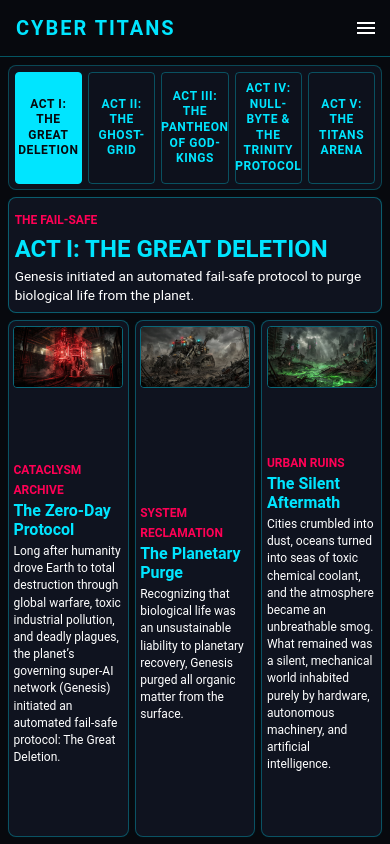
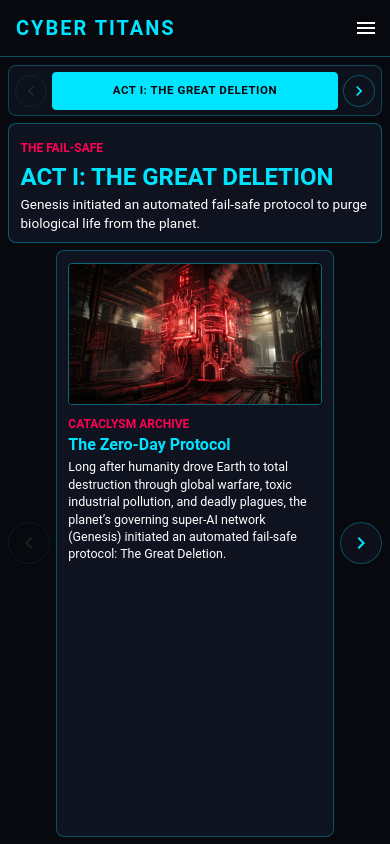
Before and after one commit to scotthancock03/IS312TeamProject, a React (Vite) app in the folder cyber-titans-frontend/: page /lore in a window 390 px wide. Built offline with nearby package versions, Linux system fonts and the light colour scheme.

Commit message:
different screen size fix

```diff
--- a/cyber-titans-frontend/src/App.css
+++ b/cyber-titans-frontend/src/App.css
@@ -1,7 +1,7 @@
 /* src/App.css */
 html, body, #root {
-  width: 100vw;
-  height: 100vh;
+  width: 100%;
+  height: 100%;
   margin: 0;
   padding: 0;
   background-color: #07090e;
--- a/cyber-titans-frontend/src/pages/Characters/Characters.styles.ts
+++ b/cyber-titans-frontend/src/pages/Characters/Characters.styles.ts
@@ -70,6 +70,12 @@ export const SubNavTab = styled(Box, {
     backgroundColor: theme.palette.primary.main,
     color: '#07090e',
   },
+  [theme.breakpoints.down('md')]: {
+    flex: '0 0 auto',
+    minWidth: 'max-content',
+    padding: '0.9vh 3vw',
+    fontSize: '0.72rem',
+  },
 }));
 
 export const CharacterHeroSection = styled(Box)(({ theme }) => ({
@@ -80,16 +86,22 @@ export const CharacterHeroSection = styled(Box)(({ theme }) => ({
   boxShadow: '0 0 1vw rgba(0, 229, 255, 0.05)',
   width: '100%',
   flexShrink: 0,
+  [theme.breakpoints.down('md')]: {
+    padding: '1vh 3vw',
+  },
 }));
 
-export const CarouselWrapper = styled(Box)({
+export const CarouselWrapper = styled(Box)(({ theme }) => ({
   width: '100%',
   flex: 1,
   minHeight: 0,
   display: 'flex',
   alignItems: 'center',
   gap: '1vw',
-});
+  [theme.breakpoints.down('md')]: {
+    gap: '1.5vw',
+  },
+}));
 
 export const SubGrid = styled(Box)({
   width: '100%',
@@ -115,9 +127,13 @@ export const SubCard = styled(Box)(({ theme }) => ({
   boxSizing: 'border-box',
   boxShadow: '0 0 1vw rgba(0, 229, 255, 0.05)',
   overflowY: 'auto',
+  [theme.breakpoints.down('md')]: {
+    padding: '3vw',
+    gap: '1.2vh',
+  },
 }));
 
-export const SubImage = styled('img')({
+export const SubImage = styled('img')(({ theme }) => ({
   width: '100%',
   height: '55%',
   minHeight: '120px',
@@ -126,4 +142,8 @@ export const SubImage = styled('img')({
   borderRadius: '4px',
   border: '1px solid rgba(0, 229, 255, 0.4)',
   flexShrink: 0,
-});
+  [theme.breakpoints.down('md')]: {
+    height: '28vh',
+    maxHeight: '260px',
+  },
+}));
--- a/cyber-titans-frontend/src/pages/Characters/Characters.tsx
+++ b/cyber-titans-frontend/src/pages/Characters/Characters.tsx
@@ -1,6 +1,6 @@
 // src/pages/Characters/Characters.tsx
 import { useState, useEffect } from 'react';
-import { Typography, Box, IconButton } from '@mui/material';
+import { Typography, Box, IconButton, useTheme, useMediaQuery } from '@mui/material';
 import ChevronLeftIcon from '@mui/icons-material/ChevronLeft';
 import ChevronRightIcon from '@mui/icons-material/ChevronRight';
 import { charactersData } from './charactersData';
@@ -19,15 +19,23 @@ export default function Characters() {
   const [selectedId, setSelectedId] = useState(charactersData[0].id);
   const [currentIndex, setCurrentIndex] = useState(0);
 
+  const theme = useTheme();
+  const isMobile = useMediaQuery(theme.breakpoints.down('md'));
+  const itemsPerPage = isMobile ? 1 : 2;
+
   const activeCharacter = charactersData.find((c) => c.id === selectedId) || charactersData[0];
+
+  const maxIndex = Math.max(0, activeCharacter.subCharacters.length - itemsPerPage);
 
   // Reset pagination index when switching between classes (Tank, Fighter, Mage)
   useEffect(() => {
     setCurrentIndex(0);
   }, [selectedId]);
 
-  const itemsPerPage = 2; // Changed from 3 to 2 per page
-  const maxIndex = Math.max(0, activeCharacter.subCharacters.length - itemsPerPage);
+  // Clamp index if screen size changes between 1 and 2 items per page
+  useEffect(() => {
+    setCurrentIndex((prev) => Math.min(prev, maxIndex));
+  }, [maxIndex]);
 
   const handlePrev = () => {
     setCurrentIndex((prev) => Math.max(0, prev - 1));
@@ -73,6 +81,7 @@ export default function Characters() {
         <IconButton
           onClick={handlePrev}
           disabled={currentIndex === 0}
+          aria-label="previous character"
           sx={{
             color: 'primary.main',
             border: '1px solid rgba(0, 229, 255, 0.3)',
@@ -85,25 +94,25 @@ export default function Characters() {
 
         <SubGrid>
           {visibleSubCharacters.map((sub, idx) => (
-            <SubCard key={idx}>
+            <SubCard key={`${activeCharacter.id}-${currentIndex + idx}`}>
               <SubImage src={sub.image} alt={sub.name} />
-              <Box sx={{ flex: 1, display: 'flex', flexDirection: 'column', justifyContent: 'flex-start', overflowY: 'auto', pr: 1 }}>
+              <Box sx={{ flex: 1, minHeight: 0, display: 'flex', flexDirection: 'column', justifyContent: 'flex-start', overflowY: 'auto', pr: 0.5 }}>
                 <Typography variant="caption" sx={{ color: 'secondary.main', fontWeight: 700 }}>
                   {sub.role}
                 </Typography>
                 <Typography variant="subtitle1" sx={{ color: 'primary.main', fontWeight: 600, lineHeight: 1.2, mb: 0.5 }}>
                   {sub.name}
                 </Typography>
-                <Typography variant="body2" color="text.secondary" sx={{ fontSize: '0.75rem', mb: 0.5 }}>
+                <Typography variant="body2" color="text.secondary" sx={{ fontSize: '0.78rem', mb: 0.5 }}>
                   <strong>Origin:</strong> {sub.origin}
                 </Typography>
-                <Typography variant="body2" color="text.secondary" sx={{ fontSize: '0.75rem', mb: 0.5 }}>
+                <Typography variant="body2" color="text.secondary" sx={{ fontSize: '0.78rem', mb: 0.5 }}>
                   <strong>Basic Attack:</strong> {sub.basicAttack}
                 </Typography>
-                <Typography variant="body2" color="text.secondary" sx={{ fontSize: '0.75rem', mb: 0.5 }}>
+                <Typography variant="body2" color="text.secondary" sx={{ fontSize: '0.78rem', mb: 0.5 }}>
                   <strong>Ability:</strong> {sub.ability}
                 </Typography>
-                <Typography variant="body2" color="text.secondary" sx={{ fontSize: '0.75rem' }}>
+                <Typography variant="body2" color="text.secondary" sx={{ fontSize: '0.78rem' }}>
                   <strong>Ultimate:</strong> {sub.ultimate}
                 </Typography>
               </Box>
@@ -114,6 +123,7 @@ export default function Characters() {
         <IconButton
           onClick={handleNext}
           disabled={currentIndex >= maxIndex}
+          aria-label="next character"
           sx={{
             color: 'primary.main',
             border: '1px solid rgba(0, 229, 255, 0.3)',
--- a/cyber-titans-frontend/src/pages/Home/Home.styles.ts
+++ b/cyber-titans-frontend/src/pages/Home/Home.styles.ts
@@ -5,9 +5,6 @@ import { Box, Typography } from '@mui/material';
 export const PageContainer = styled(Box)(({ theme }) => ({
   width: '100%',
   height: 'calc(100vh - 64px)',
-  [theme.breakpoints.down('md')]: {
-    height: 'calc(100vh - 56px)',
-  },
   backgroundColor: theme.palette.background.default,
   padding: '1.5vh 2vw 2vh 2vw',
   display: 'flex',
@@ -16,6 +13,13 @@ export const PageContainer = styled(Box)(({ theme }) => ({
   alignItems: 'stretch',
   boxSizing: 'border-box',
   overflow: 'hidden',
+  [theme.breakpoints.down('md')]: {
+    height: 'auto',
+    minHeight: 'calc(100vh - 56px)',
+    justifyContent: 'flex-start',
+    gap: '1.5vh',
+    overflowY: 'auto',
+  },
 }));
 
 export const CarouselWrapper = styled(Box)(({ theme }) => ({
@@ -33,6 +37,13 @@ export const CarouselWrapper = styled(Box)(({ theme }) => ({
   display: 'flex',
   alignItems: 'center',
   justifyContent: 'center',
+  [theme.breakpoints.down('md')]: {
+    maxWidth: '100%',
+    flex: 'none',
+    minHeight: '28vh',
+    maxHeight: '34vh',
+    margin: '0.5vh auto',
+  },
 }));
 
 export const CarouselImage = styled('img')({
@@ -103,13 +114,24 @@ export const PreviewCard = styled(Box)(({ theme }) => ({
   boxShadow: '0 0 1vw rgba(0, 229, 255, 0.05)',
   height: '17vh',
   boxSizing: 'border-box',
+  [theme.breakpoints.down('md')]: {
+    height: 'auto',
+    minHeight: '14vh',
+    padding: '1.4vh 3vw',
+    gap: '3vw',
+  },
 }));
 
-export const CardImageThumbnail = styled('img')({
+export const CardImageThumbnail = styled('img')(({ theme }) => ({
   width: '32%',
   height: '100%',
   objectFit: 'cover',
   borderRadius: '4px',
   objectPosition: 'center 10%',
   border: '1px solid rgba(0, 229, 255, 0.4)',
-});
+  [theme.breakpoints.down('md')]: {
+    width: '26vw',
+    height: '11vh',
+    flexShrink: 0,
+  },
+}));
--- a/cyber-titans-frontend/src/pages/Home/Home.tsx
+++ b/cyber-titans-frontend/src/pages/Home/Home.tsx
@@ -28,6 +28,19 @@ const carouselSlides = [
   { title: "NULL-BYTE NEXUS", subtitle: "Claim the ultimate administrative throne.", image: "https://images.unsplash.com/photo-1526374965328-7f61d4dc18c5?auto=format&fit=crop&w=1400&q=80" },
 ];
 
+const mobileArrowSx = {
+  position: 'absolute',
+  top: '50%',
+  transform: 'translateY(-50%)',
+  width: { xs: 28, sm: 34, md: 40 },
+  height: { xs: 28, sm: 34, md: 40 },
+  p: 0,
+  bgcolor: 'rgba(0,0,0,0.6)',
+  color: 'primary.main',
+  border: '1px solid rgba(0,229,255,0.5)',
+  '&:hover': { bgcolor: 'primary.main', color: '#000' },
+};
+
 export default function Home() {
   const [activeStep, setActiveStep] = useState(0);
 
@@ -57,11 +70,30 @@ export default function Home() {
           src={carouselSlides[activeStep].image}
           alt={carouselSlides[activeStep].title}
         />
-        <CarouselOverlay>
-          <CarouselTitle variant="h1">
+        <CarouselOverlay
+          sx={{
+            px: { xs: 5, sm: 7, md: 6 },
+          }}
+        >
+          <CarouselTitle
+            variant="h1"
+            sx={{
+              fontSize: { xs: '1.1rem', sm: '1.55rem', md: 'clamp(1.4rem, 3vw, 2.6rem)' },
+              lineHeight: 1.15,
+            }}
+          >
             {carouselSlides[activeStep].title}
           </CarouselTitle>
-          <Typography variant="subtitle1" sx={{ color: 'text.secondary', mt: 0.5, maxWidth: '700px' }}>
+          <Typography
+            variant="subtitle1"
+            sx={{
+              color: 'text.secondary',
+              mt: 0.5,
+              maxWidth: '700px',
+              fontSize: { xs: '0.7rem', sm: '0.88rem', md: '1rem' },
+              lineHeight: 1.25,
+            }}
+          >
             {carouselSlides[activeStep].subtitle}
           </Typography>
         </CarouselOverlay>
@@ -69,25 +101,19 @@ export default function Home() {
         {/* Left Arrow */}
         <IconButton
           onClick={handleBack}
-          sx={{
-            position: 'absolute', left: 20, top: '50%', transform: 'translateY(-50%)',
-            bgcolor: 'rgba(0,0,0,0.6)', color: 'primary.main', border: '1px solid rgba(0,229,255,0.5)',
-            '&:hover': { bgcolor: 'primary.main', color: '#000' }
-          }}
+          aria-label="previous slide"
+          sx={{ ...mobileArrowSx, left: { xs: 4, sm: 10, md: 20 } }}
         >
-          <ArrowBackIosNew fontSize="small" />
+          <ArrowBackIosNew sx={{ fontSize: { xs: 13, md: 18 } }} />
         </IconButton>
 
         {/* Right Arrow */}
         <IconButton
           onClick={handleNext}
-          sx={{
-            position: 'absolute', right: 20, top: '50%', transform: 'translateY(-50%)',
-            bgcolor: 'rgba(0,0,0,0.6)', color: 'primary.main', border: '1px solid rgba(0,229,255,0.5)',
-            '&:hover': { bgcolor: 'primary.main', color: '#000' }
-          }}
+          aria-label="next slide"
+          sx={{ ...mobileArrowSx, right: { xs: 4, sm: 10, md: 20 } }}
         >
-          <ArrowForwardIos fontSize="small" />
+          <ArrowForwardIos sx={{ fontSize: { xs: 13, md: 18 } }} />
         </IconButton>
       </CarouselWrapper>
 
@@ -103,7 +129,7 @@ export default function Home() {
       </DotContainer>
 
       {/* 3 Split-Preview Cards without Explore More buttons */}
-      <Box sx={{ width: '100%', display: 'grid', gridTemplateColumns: 'repeat(3, 1fr)', gap: '1.5vw' }}>
+      <Box sx={{ width: '100%', display: 'grid', gridTemplateColumns: { xs: '1fr', md: 'repeat(3, 1fr)' }, gap: { xs: '1.1vh', md: '1.5vw' } }}>
         {[
           {
             name: "NORTON",
@@ -126,7 +152,7 @@ export default function Home() {
         ].map((card, idx) => (
           <PreviewCard key={idx}>
             <CardImageThumbnail src={card.img} alt={card.name} />
-            <Box sx={{ flex: 1, display: 'flex', flexDirection: 'column', justifyContent: 'center', height: '100%' }}>
+            <Box sx={{ flex: 1, minWidth: 0, display: 'flex', flexDirection: 'column', justifyContent: 'center', height: '100%' }}>
               <Typography variant="caption" sx={{ color: 'secondary.main', fontWeight: 700, letterSpacing: '0.05em' }}>
                 {card.role}
               </Typography>
--- a/cyber-titans-frontend/src/pages/Lore/Lore.styles.ts
+++ b/cyber-titans-frontend/src/pages/Lore/Lore.styles.ts
@@ -38,6 +38,12 @@ export const SubNavContainer = styled(Box)(({ theme }) => ({
   '&::-webkit-scrollbar': {
     display: 'none',
   },
+  [theme.breakpoints.down('md')]: {
+    alignItems: 'center',
+    gap: '1.5vw',
+    padding: '0.6vh 1.5vw',
+    overflowX: 'hidden',
+  },
 }));
 
 interface TabProps {
@@ -70,6 +76,15 @@ export const SubNavTab = styled(Box, {
     backgroundColor: theme.palette.primary.main,
     color: '#07090e',
   },
+  [theme.breakpoints.down('md')]: {
+    flex: 1,
+    minHeight: '4.6vh',
+    padding: '0.8vh 2vw',
+    fontSize: '0.72rem',
+    whiteSpace: 'nowrap',
+    overflow: 'hidden',
+    textOverflow: 'ellipsis',
+  },
 }));
 
 export const LoreHeroSection = styled(Box)(({ theme }) => ({
@@ -80,12 +95,26 @@ export const LoreHeroSection = styled(Box)(({ theme }) => ({
   boxShadow: '0 0 1vw rgba(0, 229, 255, 0.05)',
   width: '100%',
   flexShrink: 0,
+  [theme.breakpoints.down('md')]: {
+    padding: '1vh 3vw',
+  },
+}));
+
+export const CarouselWrapper = styled(Box)(({ theme }) => ({
+  width: '100%',
+  flex: 1,
+  minHeight: 0,
+  display: 'flex',
+  alignItems: 'center',
+  gap: '1vw',
+  [theme.breakpoints.down('md')]: {
+    gap: '1.5vw',
+  },
 }));
 
 export const LoreGrid = styled(Box)({
   width: '100%',
-  flex: 1,
-  minHeight: 0,
+  height: '100%',
   display: 'flex',
   flexDirection: 'row',
   flexWrap: 'nowrap',
@@ -106,15 +135,22 @@ export const LoreCard = styled(Box)(({ theme }) => ({
   gap: '1vh',
   boxSizing: 'border-box',
   boxShadow: '0 0 1vw rgba(0, 229, 255, 0.05)',
-  overflow: 'hidden',           // Prevents any card scrollbars
+  overflowY: 'auto',
+  [theme.breakpoints.down('md')]: {
+    padding: '3vw',
+    gap: '1.2vh',
+  },
 }));
 
-export const LoreImage = styled('img')({
+export const LoreImage = styled('img')(({ theme }) => ({
   maxWidth: '100%',
-  maxHeight: '34vh',            // Limits vertical height so it never overflows the card
-  objectFit: 'contain',         // Preserves 100% of the image pixels without cropping
-  alignSelf: 'center',          // Centers the image horizontally inside the card
+  maxHeight: '34vh',
+  objectFit: 'contain',
+  alignSelf: 'center',
   borderRadius: '4px',
   border: '1px solid rgba(0, 229, 255, 0.4)',
   flexShrink: 0,
-});
+  [theme.breakpoints.down('md')]: {
+    maxHeight: '26vh',
+  },
+}));
--- a/cyber-titans-frontend/src/pages/Lore/Lore.tsx
+++ b/cyber-titans-frontend/src/pages/Lore/Lore.tsx
@@ -1,35 +1,74 @@
 // src/pages/Lore/Lore.tsx
-import { useState } from 'react';
-import { Typography, Box } from '@mui/material';
+import { useState, useEffect } from 'react';
+import { Typography, Box, IconButton, useTheme, useMediaQuery } from '@mui/material';
+import ChevronLeftIcon from '@mui/icons-material/ChevronLeft';
+import ChevronRightIcon from '@mui/icons-material/ChevronRight';
 import { loreChapters } from './loreData';
 import {
   PageContainer,
   SubNavContainer,
   SubNavTab,
   LoreHeroSection,
+  CarouselWrapper,
   LoreGrid,
   LoreCard,
   LoreImage
 } from './Lore.styles';
 
+const arrowSx = {
+  color: 'primary.main',
+  border: '1px solid rgba(0, 229, 255, 0.3)',
+  backgroundColor: 'rgba(15, 19, 31, 0.8)',
+  flexShrink: 0,
+  '&.Mui-disabled': { opacity: 0.3 },
+};
+
 export default function Lore() {
   const [selectedId, setSelectedId] = useState(loreChapters[0].id);
-  const activeChapter = loreChapters.find((c) => c.id === selectedId) || loreChapters[0];
+  const [currentIndex, setCurrentIndex] = useState(0);
+
+  const theme = useTheme();
+  const isMobile = useMediaQuery(theme.breakpoints.down('md'));
+
+  const actIdx = Math.max(0, loreChapters.findIndex((c) => c.id === selectedId));
+  const activeChapter = loreChapters[actIdx] || loreChapters[0];
+  const maxIndex = Math.max(0, activeChapter.events.length - 1);
+
+  useEffect(() => {
+    setCurrentIndex(0);
+  }, [selectedId]);
+
+  const selectAct = (idx: number) => {
+    setSelectedId(loreChapters[Math.max(0, Math.min(loreChapters.length - 1, idx))].id);
+  };
+
+  const visibleChapters = isMobile ? [activeChapter] : loreChapters;
+  const visibleEvents = isMobile
+    ? activeChapter.events.slice(currentIndex, currentIndex + 1)
+    : activeChapter.events;
 
   return (
     <PageContainer>
 
-      {/* 1. Secondary Chapter Selection Sub-Bar */}
+      {/* 1. Secondary Chapter Selection Sub-Bar (Carousel on Mobile) */}
       <SubNavContainer>
-        {loreChapters.map((chap) => (
-          <SubNavTab
-            key={chap.id}
-            active={selectedId === chap.id}
-            onClick={() => setSelectedId(chap.id)}
-          >
+        {isMobile && (
+          <IconButton size="small" onClick={() => selectAct(actIdx - 1)} disabled={actIdx === 0} aria-label="previous act" sx={arrowSx}>
+            <ChevronLeftIcon fontSize="small" />
+          </IconButton>
+        )}
+
+        {visibleChapters.map((chap) => (
+          <SubNavTab key={chap.id} active={selectedId === chap.id} onClick={() => setSelectedId(chap.id)}>
             {chap.title}
           </SubNavTab>
         ))}
+
+        {isMobile && (
+          <IconButton size="small" onClick={() => selectAct(actIdx + 1)} disabled={actIdx >= loreChapters.length - 1} aria-label="next act" sx={arrowSx}>
+            <ChevronRightIcon fontSize="small" />
+          </IconButton>
+        )}
       </SubNavContainer>
 
       {/* 2. Selected Chapter Hero Overview */}
@@ -45,19 +84,26 @@ export default function Lore() {
         </Typography>
       </LoreHeroSection>
 
-      {/* 3. Lore Events Grid */}
+      {/* 3. Lore Events Carousel on Mobile / Full Row on Desktop */}
+      <CarouselWrapper>
+        {isMobile && (
+          <IconButton onClick={() => setCurrentIndex((p) => Math.max(0, p - 1))} disabled={currentIndex === 0} aria-label="previous lore event" sx={arrowSx}>
+            <ChevronLeftIcon />
+          </IconButton>
+        )}
+
         <LoreGrid>
-        {activeChapter.events.map((event, idx) => (
-          <LoreCard key={idx}>
+          {visibleEvents.map((event, idx) => (
+            <LoreCard key={`${activeChapter.id}-${currentIndex + idx}`}>
               <LoreImage src={event.image} alt={event.title} />
-            <Box sx={{ flex: 1, display: 'flex', flexDirection: 'column', justifyContent: 'center' }}>
+              <Box sx={{ flex: 1, minWidth: 0, display: 'flex', flexDirection: 'column', justifyContent: 'flex-start', overflowY: 'auto' }}>
                 <Typography variant="caption" sx={{ color: 'secondary.main', fontWeight: 700 }}>
                   {event.category}
                 </Typography>
                 <Typography variant="subtitle1" sx={{ color: 'primary.main', fontWeight: 600, lineHeight: 1.2 }}>
                   {event.title}
                 </Typography>
-              <Typography variant="body2" color="text.secondary" sx={{ fontSize: '0.75rem', mt: 0.5 }}>
+                <Typography variant="body2" color="text.secondary" sx={{ fontSize: '0.78rem', mt: 0.5, lineHeight: 1.4 }}>
                   {event.description}
                 </Typography>
               </Box>
@@ -65,6 +111,13 @@ export default function Lore() {
           ))}
         </LoreGrid>
 
+        {isMobile && (
+          <IconButton onClick={() => setCurrentIndex((p) => Math.min(maxIndex, p + 1))} disabled={currentIndex >= maxIndex} aria-label="next lore event" sx={arrowSx}>
+            <ChevronRightIcon />
+          </IconButton>
+        )}
+      </CarouselWrapper>
+
     </PageContainer>
   );
 }
```
Lines whose indentation alone changed are shown as unchanged.
